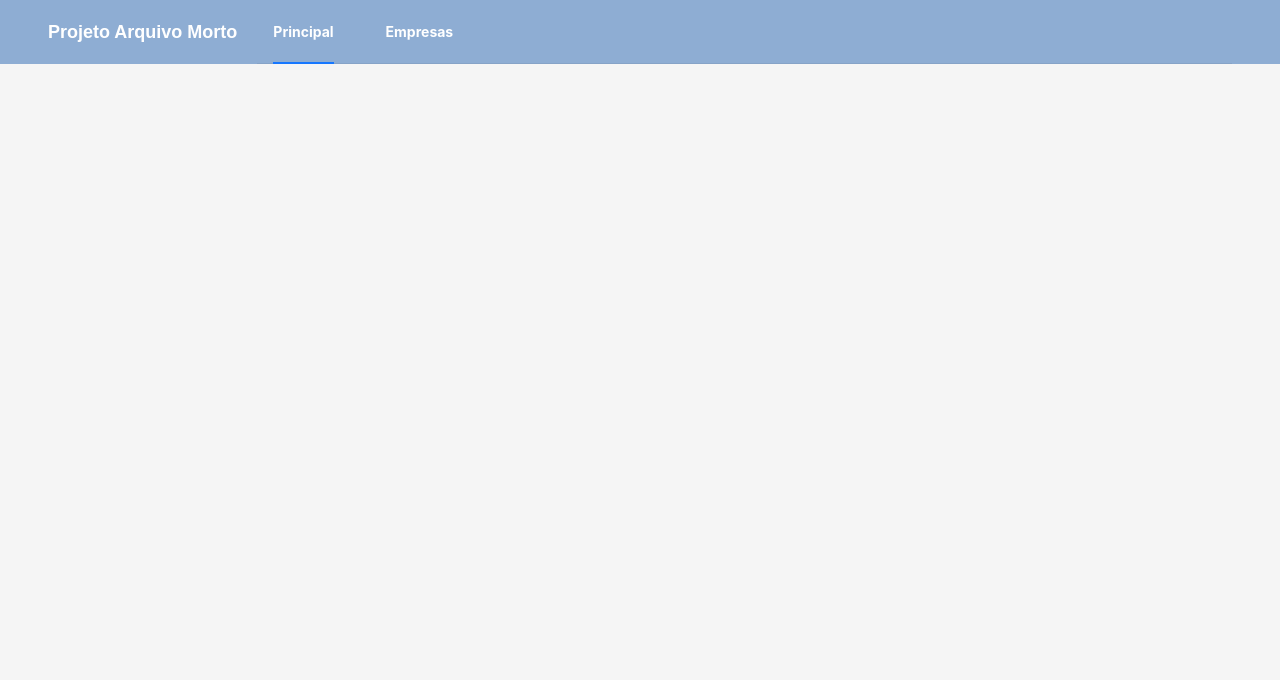
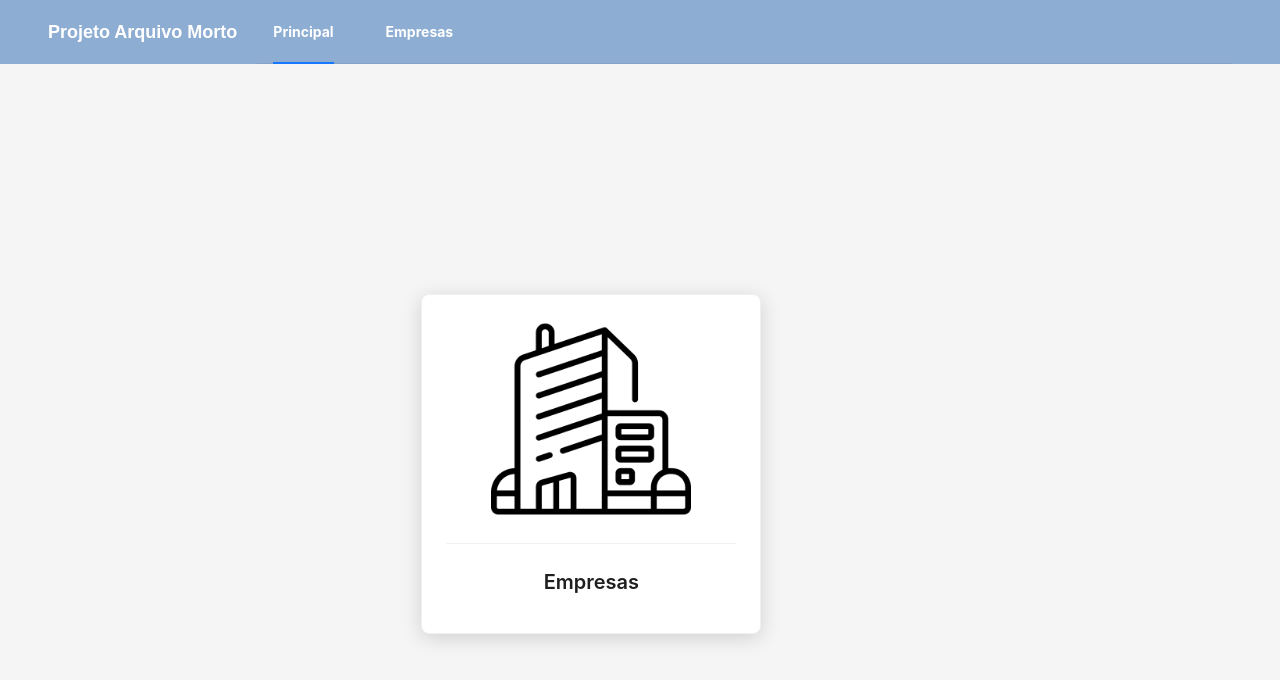
Before and after one commit to Marcusx11/Projeto-Arquivo-Morto-Web, a Next.js app in the folder projeto-arquivo-morto-web/: page / in a window 1280 px wide. Shown: the top 680 px of the page. Built offline with nearby package versions, Linux system fonts and the light colour scheme.

Commit message:
início da home e ajustes de loading

```diff
--- a/projeto-arquivo-morto-web/src/app/loading.tsx
+++ b/projeto-arquivo-morto-web/src/app/loading.tsx
@@ -1,9 +1,7 @@
-import { Flex, Spin } from "antd";
+import { Spin } from "antd";
 
 export default function Loading() {
     return (
-        <Flex align="center" justify="center" gap="middle">
-            <Spin size="large" />
-        </Flex>
+        <Spin size="large" tip="Carregando..." fullscreen />
     );
 }
--- a/projeto-arquivo-morto-web/src/app/page.tsx
+++ b/projeto-arquivo-morto-web/src/app/page.tsx
@@ -1,10 +1,27 @@
+"use client";
+
 import '@ant-design/v5-patch-for-react-19';
+import { Card, Col, Row, Flex, Divider, Typography } from 'antd';
+import Image from 'next/image';
+import Link from 'next/link';
 
 export default function Home() {
   return (
-    <div>
-      <main>
-      </main>
-    </div>
+    <Flex justify='center' align='center' style={{ minHeight: '100vh', padding: '20px' }}>
+      <Row gutter={24}></Row>
+      <Col span={8}>
+        <Card
+          hoverable
+          style={{ width: 340, height: 340, textAlign: 'center', justifyContent: "center",
+             borderRadius: 8, boxShadow: '0 4px 20px rgba(0, 0, 0, 0.15)' }}
+          >
+          <Link href="/empresas">
+            <Image src="/office-building.png" alt="Company" width={200} height={200} style={{ display: 'block', margin: '0 auto' }} />
+            <Divider />
+            <Typography.Title level={4}>Empresas</Typography.Title>
+          </Link>
+        </Card>
+      </Col>
+    </Flex>
   );
 }
--- a/projeto-arquivo-morto-web/src/components/appbar/layout.tsx
+++ b/projeto-arquivo-morto-web/src/components/appbar/layout.tsx
@@ -1,10 +1,10 @@
 'use client';
 
-import React from 'react';
+import React, { use, useEffect } from 'react';
 import { Layout, Menu } from 'antd';
-import { useRouter } from "next/navigation";
 import { useState } from "react";
 import { usePathname } from 'next/navigation';
+import Link from 'next/link';
 
 const { Header } = Layout;
 
@@ -26,9 +26,7 @@ const textStyle: React.CSSProperties = {
 };
 
 export default function AppBarLayout() {
-
     const pathname = usePathname();
-    const router = useRouter();
 
     const retornarRotaCorrespondente = (rota: string): string => {
         if (rota.includes('/empresas')) {
@@ -38,16 +36,21 @@ export default function AppBarLayout() {
         return "/";
     };
 
+    useEffect(() => {
+        if (pathname) {
+            setCurrent(retornarRotaCorrespondente(pathname));
+        }
+    }, [pathname]);
+
     const [current, setCurrent] = useState(pathname ? retornarRotaCorrespondente(pathname) : '/');
 
     const handleClick = (e: { key: string }) => {
         setCurrent(e.key);
-        router.push(e.key);
     };
 
     const menuItems = [
-        { key: '/', label: 'Principal', style: { ...textStyle, fontSize: '14px' }, },
-        { key: '/empresas', label: 'Empresas', style: { ...textStyle, fontSize: '14px' } },
+        { key: '/', label: (<Link href="/">Principal</Link>), style: { ...textStyle, fontSize: '14px' },  },
+        { key: '/empresas', label: (<Link href="/empresas">Empresas</Link>), style: { ...textStyle, fontSize: '14px' } },
     ];
 
     return (
--- a/projeto-arquivo-morto-web/src/components/saveform/saveform.tsx
+++ b/projeto-arquivo-morto-web/src/components/saveform/saveform.tsx
@@ -2,7 +2,7 @@
 
 import { useEffect, useState } from "react";
 import api from "@/libs/api";
-import { Col, Row, Divider, Typography, Form, Input, Button, Flex, Spin, message } from 'antd';
+import { Col, Row, Divider, Typography, Form, Input, Button, Flex, Spin  } from 'antd';
 import FieldsValueData from "@/models/FieldsValueData";
 import { useRouter } from "next/navigation";
 
```
Also changed, not shown: projeto-arquivo-morto-web/public/office-building.png (added).
